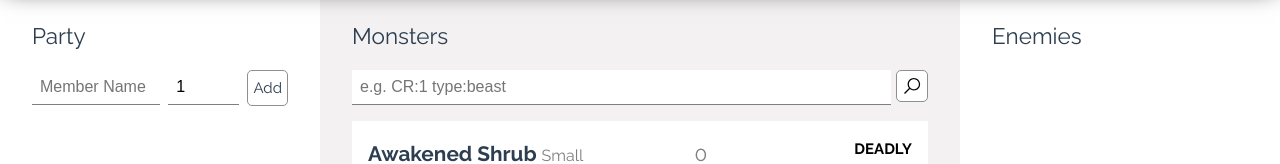
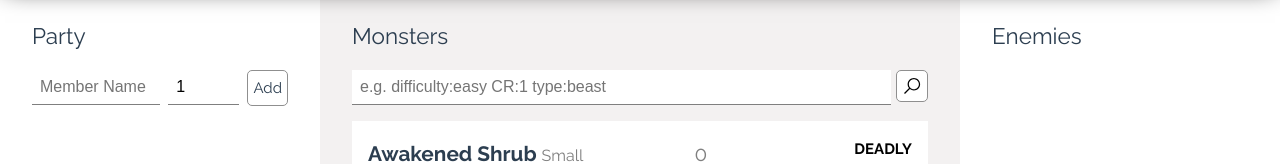
Before and after one commit to roloenusa/mort, a Vue app: page / in a window 1280 px wide. Shown: the part 177-341 px from the top of the page. Built offline with nearby package versions, Linux system fonts and the light colour scheme.

Commit message:
Add difficulty to filters

```diff
--- a/src/components/Monsters.vue
+++ b/src/components/Monsters.vue
@@ -37,10 +37,16 @@ const filter = () => {
       key = 'challenge_rating'
     }
 
-    const fun = (entry) => {
-      console.log(`${entry[key]} === ${value}`, entry[key] === value);
-      return entry[key] === value;
-    };
+    if (term === 'difficulty') {
+      const fun = (entry) => {
+        const difficulty = encounterStore.monsterProjectedDifficulty(entry);
+        return difficulty.toLowerCase() === value.toLowerCase();
+      }
+      filters.value.push(fun);
+      return;
+    }
+
+    const fun = (entry) => entry[key] === value;
     filters.value.push(fun);
   });
 
@@ -62,10 +68,9 @@ const filterMonters = computed(() => {
 <template>
   <h2>Monsters</h2>
   <div class=search >
-    <input class="field bar" type="text" v-model="search" placeholder="e.g. CR:1 type:beast" />
+    <input class="field bar" type="text" v-model="search" placeholder="e.g. difficulty:easy CR:1 type:beast" @keyup.enter="filter"/>
     <div class="button button-icon" @click="filter"><SearchSolid /></div>
   </div>
-  <div>{{ search }}</div>
   <ul class="table" v-for="monster in filterMonters">
     <li class="cell"><Monster :monster="monster" @click="() => store.add(monster)" :difficulty="encounterStore.monsterProjectedDifficulty(monster)" /></li>
   </ul>
```
